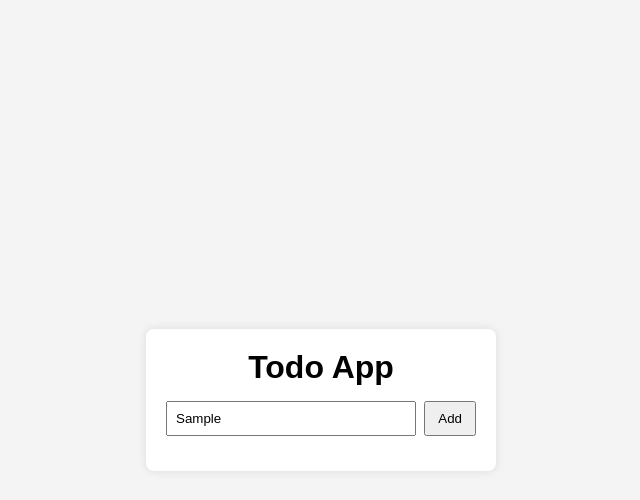
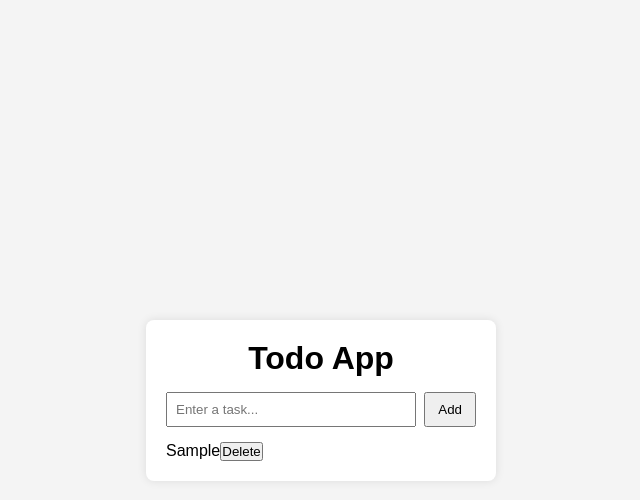
Before and after one commit to Anjalikasoudhan/Todo-app-js, a plain HTML site: page index.html in a window 1280 px wide. Both pictures are taken after typing "Sample" into the empty fields and a click on the button "Add". Shown: the whole page, without its empty margins (319-959 px from the left). Drawn offline with Linux system fonts and the light colour scheme.

Commit message:
Implement add and delete todo functionality

```diff
--- a/index.html
+++ b/index.html
@@ -11,7 +11,7 @@
         <h1>Todo App</h1>
 
         <div class="todo-input">
-            <input type="text" id=""todoinput" placeholder="Enter a task..."/>
+            <input type="text" id="todoInput" placeholder="Enter a task..."/>
             <button id="addBtn">Add</button>
         </div>
 
--- a/script.js
+++ b/script.js
@@ -1,3 +1,23 @@
 const todoInput=document.getElementById("todoInput");
 const addBtn=document.getElementById("addBtn");
 const todoList=document.getElementById("todoList");
+
+addBtn.addEventListener('click',function(){
+
+    const input=todoInput.value;
+    if(input=="")return;
+
+    const list=document.createElement("li");
+    list.innerText=input;
+    todoList.appendChild(list);
+    console.log(todoList);
+
+    const deletebtn=document.createElement("button");
+    deletebtn.innerText="Delete";
+    list.appendChild(deletebtn);
+    deletebtn.addEventListener('click',()=>{
+        list.remove();
+    });
+
+    todoInput.value="";
+})
```
